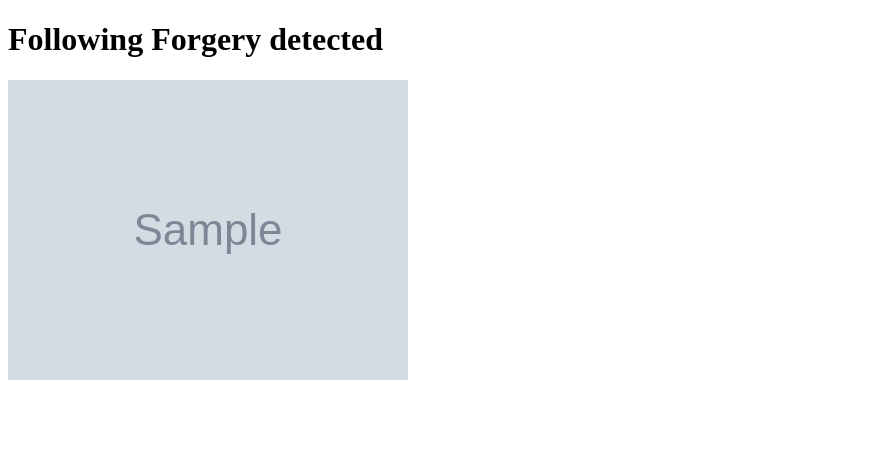
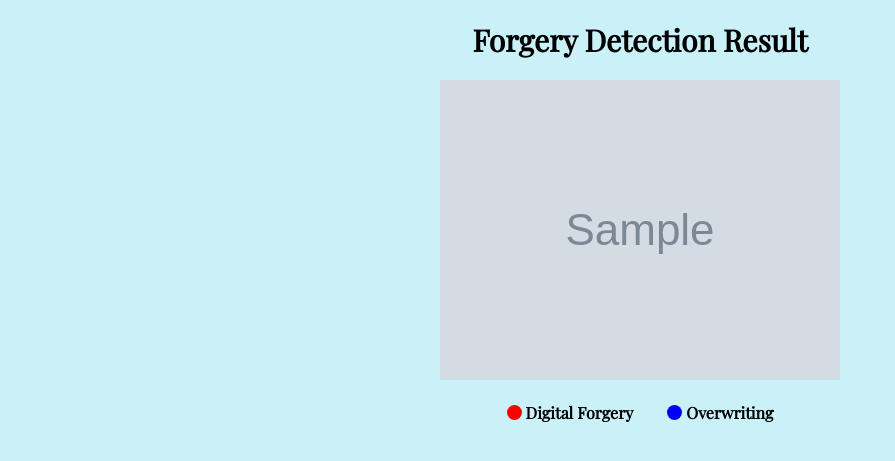
Before and after one commit to Harsh-1602/Document_Forgery, a Flask app: template templates/final.html in a window 1280 px wide. Shown: the top 461 px of the page, without its empty margins (0-895 px from the left). Run offline with Flask 3, Linux system fonts and the light colour scheme; the template is opened without the code that fills it: most values are stand-ins (such as "Sample title", 1, 10 or a date in 2020); grey boxes marked "Sample" are stand-in pictures; parts of the project's set-up code (start-up, migrations or seed data) failed here and were passed over.

Commit message:
updated final.html

```diff
--- a/templates/final.html
+++ b/templates/final.html
@@ -3,15 +3,56 @@
 <head>
     <meta charset="UTF-8">
     <meta name="viewport" content="width=device-width, initial-scale=1.0">
-    <title>Document</title>
+    <title>Forgery Detection Result</title>
+    <style>
+        body {
+            background-color: #caf0f8; /* Hex code for the specified color */
+            font-family: 'Playfair Display', serif;
+            text-align: center; /* Center align text */
+        }
+        h1 {
+            font-size: 30px; /* Slightly smaller font size */
+        }
+        .legend-box {
+            display: inline-block;
+            margin: 10px;
+            padding: 5px;
+        }
+        .circle {
+            width: 15px;
+            height: 15px;
+            border-radius: 50%;
+            display: inline-block;
+            vertical-align: middle;
+        }
+        .digital-forgery-circle {
+            background-color: red;
+        }
+        .overwriting-circle {
+            background-color: blue;
+        }
+        .legend-text {
+            display: inline-block;
+            vertical-align: middle;
+            font-weight: bold;
+        }
+    </style>
+    <link rel="stylesheet" href="https://fonts.googleapis.com/css2?family=Playfair+Display:wght@400&display=swap">
 </head>
 <body>
-    <script> bg:color='black'
-    </script>
-    <h1>Following Forgery detected</h1>
+    <h1>Forgery Detection Result</h1>
     <div class="container">
-        <img src="{{img}}" alt="none">
+        <div class="result-image">
+            <img src="{{img}}" alt="Detected Forgery">
+        </div>
+        <div class="legend-box">
+            <div class="circle digital-forgery-circle"></div>
+            <div class="legend-text">Digital Forgery</div>
+        </div>
+        <div class="legend-box">
+            <div class="circle overwriting-circle"></div>
+            <div class="legend-text">Overwriting</div>
+        </div>
     </div>
-
 </body>
 </html>
```
